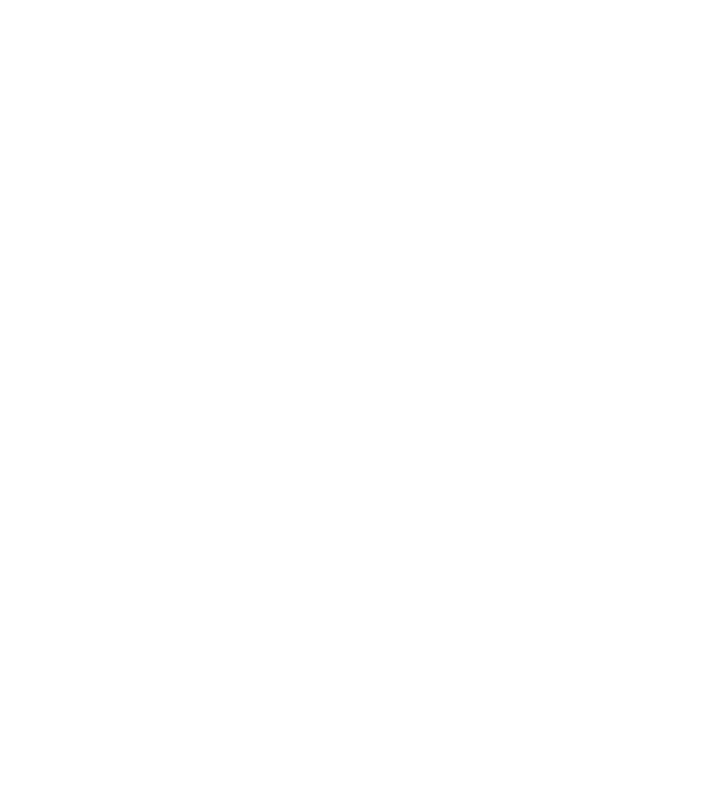
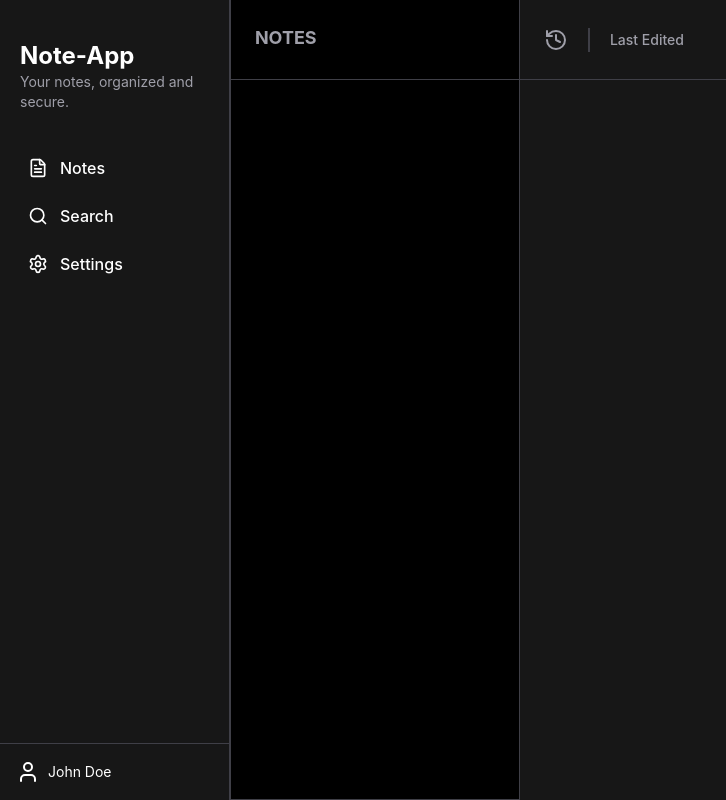
Before and after one commit to slizer432/notes-front-end, a React (Vite) app: page /home in a window 1280 px wide. Before the commit this address had no page. Shown: the whole page, without its empty margins (0-726 px from the left). Built offline with nearby package versions, Linux system fonts and the light colour scheme; sample sign-in values are in the browser's storage.

Commit message:
feat: add ProtectedRoute component for route protection, implement JWT decoding for token expiration, and update Login redirection

```diff
--- a/package.json
+++ b/package.json
@@ -11,6 +11,7 @@
   },
   "dependencies": {
     "@tailwindcss/vite": "^4.3.0",
+    "jwt-decode": "^4.0.0",
     "lucide-react": "^1.16.0",
     "react": "^19.2.6",
     "react-dom": "^19.2.6",
--- a/src/App.tsx
+++ b/src/App.tsx
@@ -1,21 +1,25 @@
-import { Routes, Route } from "react-router-dom";
+import { Routes, Route, Navigate } from "react-router-dom";
 import DashboardLayout from "./layouts/DashboardLayout";
 import Home from "./pages/Home";
 import Search from "./pages/Search";
 import Login from "./pages/Login";
 import Register from "./pages/Register";
 import AuthLayout from "./layouts/AuthLayout";
+import ProtectedRoute from "./components/ProtectedRoute";
 
 const App = () => {
   return (
     <Routes>
+      <Route path="/" element={<Navigate to="/home" replace />} />
       <Route element={<AuthLayout />}>
         <Route path="/login" element={<Login />} />
         <Route path="/register" element={<Register />} />
       </Route>
-      <Route element={<DashboardLayout />}>
-        <Route path="/" element={<Home />} />
-        <Route path="search" element={<Search />} />
+      <Route element={<ProtectedRoute />}>
+        <Route element={<DashboardLayout />}>
+          <Route path="/home" element={<Home />} />
+          <Route path="search" element={<Search />} />
+        </Route>
       </Route>
     </Routes>
   );
--- /dev/null
+++ b/src/components/ProtectedRoute.tsx
@@ -0,0 +1,14 @@
+import { Navigate, Outlet } from "react-router-dom";
+import TokenExpire from "../helper/TokenExpire";
+
+const ProtectedRoute = () => {
+  const token = localStorage.getItem("token");
+
+  if (!token || token === "null" || TokenExpire(token)) {
+    return <Navigate to="/login" replace />;
+  }
+
+  return <Outlet />;
+};
+
+export default ProtectedRoute;
--- /dev/null
+++ b/src/helper/TokenExpire.ts
@@ -0,0 +1,9 @@
+import { jwtDecode, type JwtPayload } from "jwt-decode";
+
+const TokenExpire = (token: string) => {
+  const decoded = jwtDecode<JwtPayload>(token);
+
+  return decoded.exp ? decoded.exp * 1000 < Date.now() : false;
+};
+
+export default TokenExpire;
--- a/src/pages/Login.tsx
+++ b/src/pages/Login.tsx
@@ -4,9 +4,9 @@
     const formData = new FormData(event.currentTarget);
     const username = formData.get("username") as string;
     const password = formData.get("password") as string;
-    for (const [key, value] of formData.entries()) {
-      console.log(key, value);
-    }
+    // for (const [key, value] of formData.entries()) {
+    //   console.log(key, value);
+    // }
 
     const response = await fetch("http://localhost:5164/auth/login", {
       method: "POST",
@@ -19,7 +19,7 @@
     if (response.ok) {
       const data = await response.json();
       localStorage.setItem("token", data.token);
-      // window.location.href = "/dashboard";
+      window.location.href = "/home";
     }
     if (!response.ok) {
       const errorData = await response.json();
```
Also changed, not shown: 1 other file (tests, documents, lock files or other folders).
